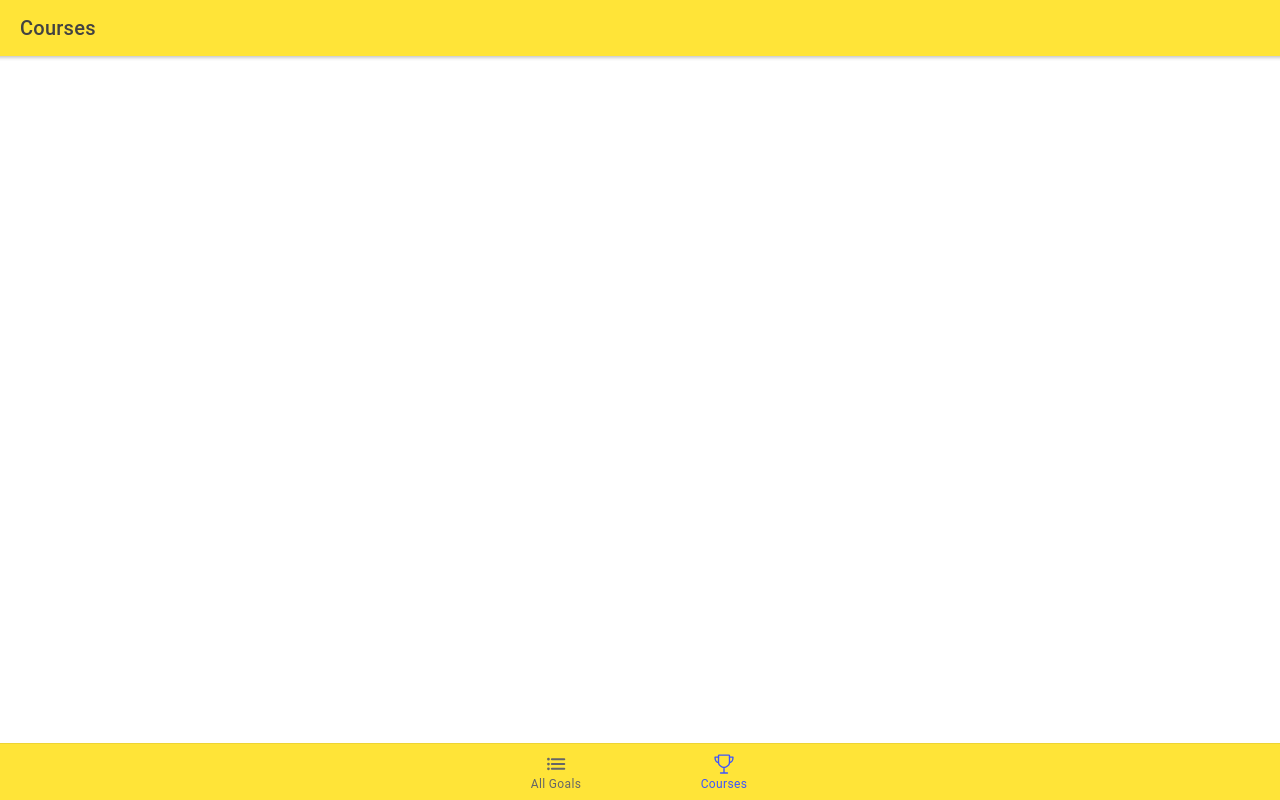
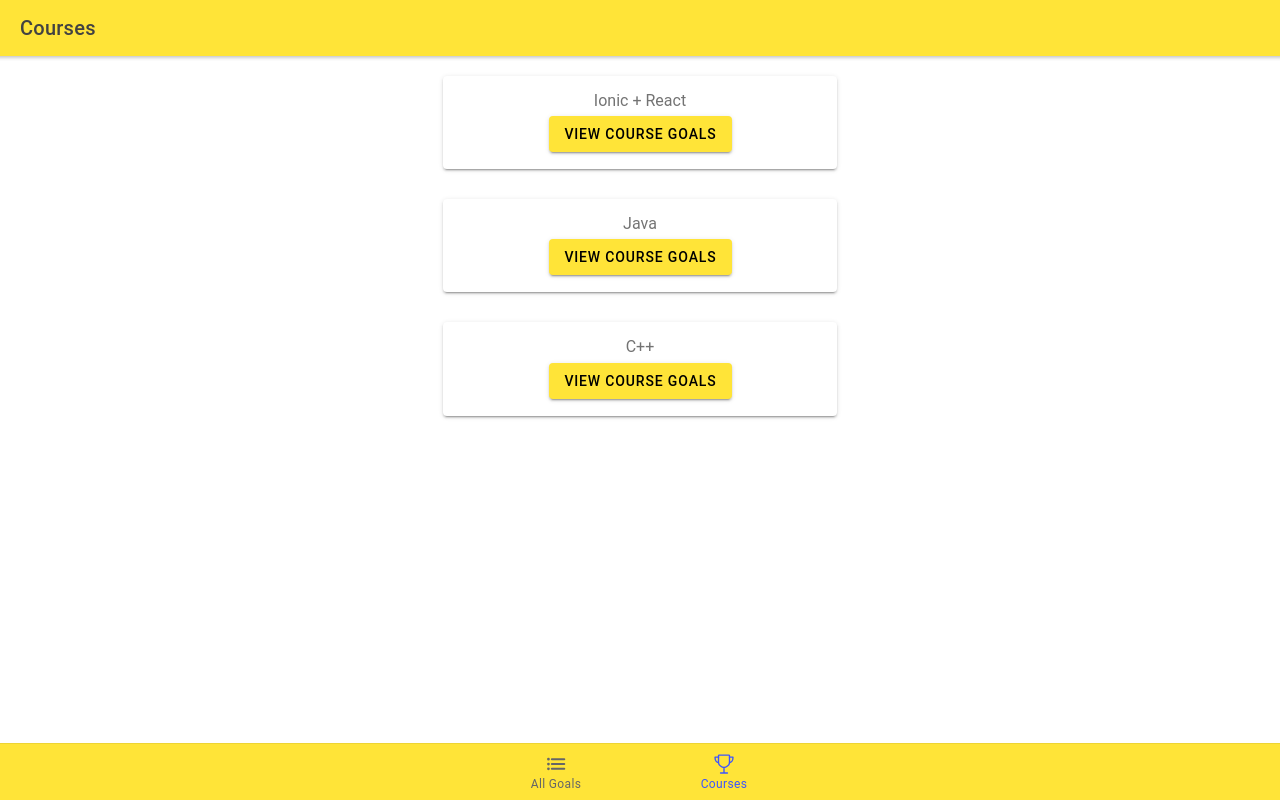
Before and after one commit to vladilins/ionic-udemy, a React (Create React App) app: page /courses in a window 1280 px wide. Built offline with nearby package versions, Linux system fonts and the light colour scheme.

Commit message:
dynamic route

```diff
--- a/src/App.tsx
+++ b/src/App.tsx
@@ -43,7 +43,7 @@ const App: React.FC = () => (
           <Route path="/courses" exact>
             <Courses></Courses>
           </Route>
-          <Route path="/course-goals">
+          <Route path="/courses/:courseId">
             <CourseGoals></CourseGoals>
           </Route>
           <Route path="/all-goals">
--- a/src/pages/CourseGoals.tsx
+++ b/src/pages/CourseGoals.tsx
@@ -8,8 +8,10 @@ import {
   IonButtons,
   IonBackButton,
 } from "@ionic/react";
+import { useParams } from "react-router-dom";
 
 const CourseGoals: React.FC = () => {
+  const selectedCourseId = useParams<{ courseId: string }>().courseId;
   return (
     <IonPage>
       <IonHeader>
--- a/src/pages/Courses.tsx
+++ b/src/pages/Courses.tsx
@@ -34,18 +34,20 @@ const Courses: React.FC = () => {
       </IonHeader>
       <IonContent>
         <IonGrid>
-          {COURSE_DATA.map((course) => {
+          {COURSE_DATA.map((course) => (
             <IonRow key={course.id}>
               <IonCol size-md="4" offset-md="4">
                 <IonCard>
-                  <IonCardContent>
-                    <h2 className="ion-text-center">{course.title}</h2>
-                    <IonButton routerLink="">View Course Goals</IonButton>
+                  <IonCardContent className="ion-text-center">
+                    <h2>{course.title}</h2>
+                    <IonButton routerLink={`/courses/${course.id}`}>
+                      View Course Goals
+                    </IonButton>
                   </IonCardContent>
                 </IonCard>
               </IonCol>
-            </IonRow>;
-          })}
+            </IonRow>
+          ))}
         </IonGrid>
       </IonContent>
     </IonPage>
```
